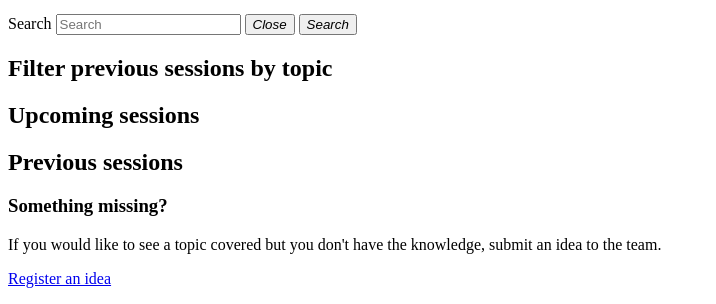
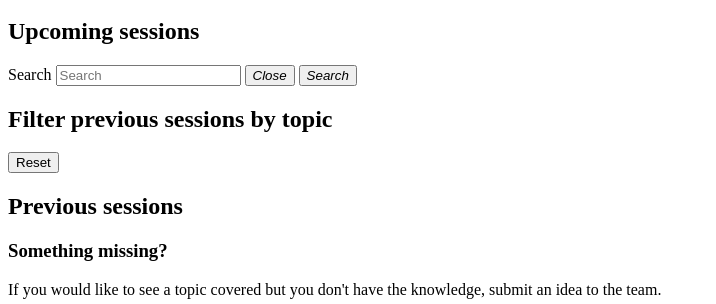
Before and after one commit to canonical/masterclasses.canonical.com, a Python web app: template templates/masterclasses.html in a window 1280 px wide. Shown: the part 451-755 px from the top of the page, without its empty margins (0-716 px from the left). Run offline with Jinja, Linux system fonts and the light colour scheme; the template is opened without the code that fills it, so the values that code supplies are empty.

Commit message:
Place topic filter and search in previous session column
Place searchbar in previous session column

```diff
--- a/templates/masterclasses.html
+++ b/templates/masterclasses.html
@@ -17,27 +17,6 @@
 </section>
 
 <section class="p-strip is-shallow u-no-padding--bottom is-bordered">
-  <div class="row">
-    <form class="p-search-box">
-      <label class="u-off-screen" for="search-input">Search</label>
-      <input type="search" id="search-input" class="p-search-box__input" name="search" placeholder="Search" required=""
-        autocomplete="on">
-      <button id="reset-search" type="reset" class="p-search-box__reset"><i class="p-icon--close">Close</i></button>
-      <button id="submit-search" type="submit" class="p-search-box__button"><i
-          class="p-icon--search">Search</i></button>
-    </form>
-  </div>
-  <div class="row">
-    <div class="col-12">
-      <h2 class="p-heading--5">Filter previous sessions by topic</h2>
-      {% for key,value in tags.items() %}
-      <button class="p-chip">
-        <span class="p-chip__value">{{ key }}</span>
-        <span class="p-badge" aria-label="{{ value }} videos exist">{{ value }}</span>
-      </button>
-      {% endfor %}
-    </div>
-  </div>
   <div class="row">
     <div class="p-divider u-no-margin--bottom">
       <div class="col-3 p-divider__block">
@@ -76,6 +55,27 @@
         </ul>
       </div>
       <div class="col-9 p-divider__block">
+        <div class="row">
+          <form class="p-search-box">
+            <label class="u-off-screen" for="search-input">Search</label>
+            <input type="search" id="search-input" class="p-search-box__input" name="search" placeholder="Search"
+              required="" autocomplete="on">
+            <button id="reset-search" type="reset" class="p-search-box__reset"><i class="p-icon--close">Close</i></button>
+            <button id="submit-search" type="submit" class="p-search-box__button"><i
+                class="p-icon--search">Search</i></button>
+          </form>
+        </div>
+        <h2 class="p-heading--5">Filter previous sessions by topic</h2>
+        {% for key,value in tags.items() %}
+        <button class="p-chip">
+          <span class="p-chip__value">{{ key }}</span>
+          <span class="p-badge" aria-label="{{ value }} videos exist">{{ value }}</span>
+        </button>
+        {% endfor %}
+        <button class="p-chip--negative" id="reset-btn">
+          <span class="p-chip__value">Reset</span>
+        </button>
+        <div class="row">
           <h2 class="p-heading--3">Previous sessions</h2>
           <div class="u-equal-height">
             {% for session in previous_sessions %}
@@ -83,6 +83,7 @@
             {% include "shared/_card--masterclass.html" %}
             {% endwith %}
             {% endfor %}
+          </div>
         </div>
       </div>
     </div>
```
Lines whose indentation alone changed are shown as unchanged.
